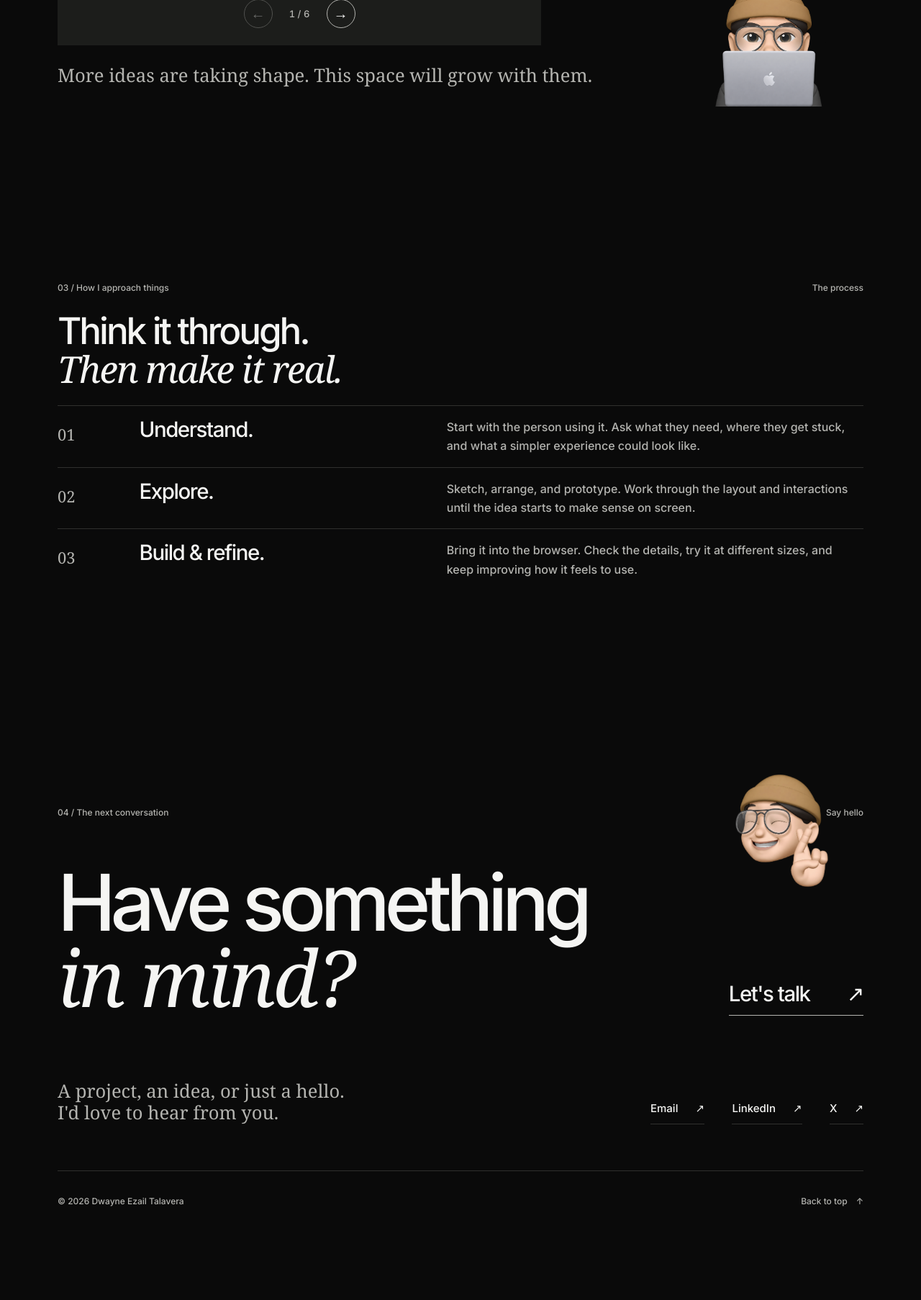
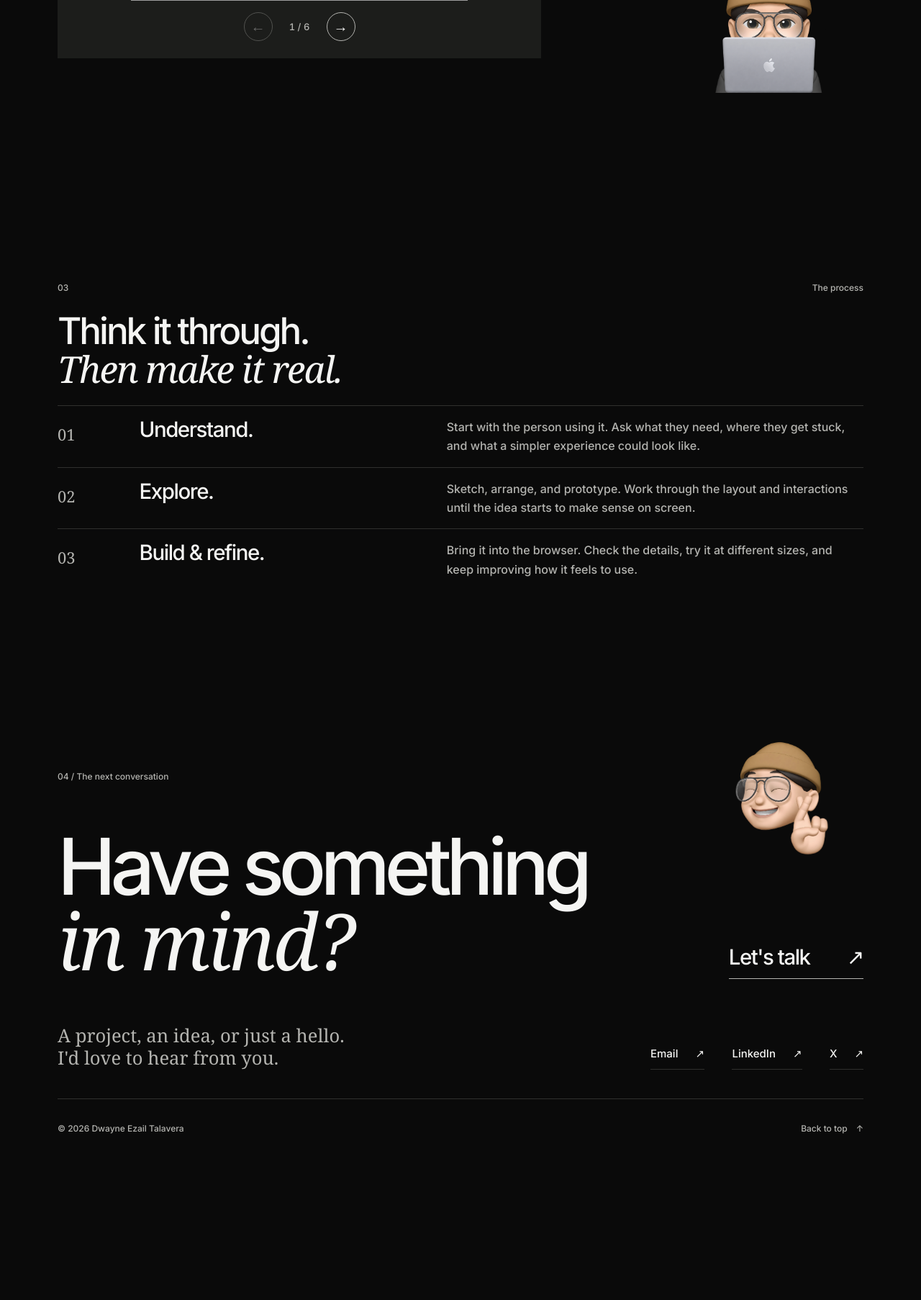
Before and after one commit to eziofonte/java-portfolio, a Spring Boot app: page /dwayne in a window 1280 px wide. Shown: the part 3543-5349 px from the top of the page at 72% size. After the commit the page ends 5118 px from the top, so only its background shows below. Run offline with Spring Boot 4, Linux system fonts and the light colour scheme; some web fonts are replaced; grey boxes are pictures that could not be loaded.

Commit message:
scroll progress and footer fix

```diff
--- a/src/main/resources/static/dwayne/style.css
+++ b/src/main/resources/static/dwayne/style.css
@@ -23,7 +23,8 @@ a:focus-visible, button:focus-visible { outline: 2px solid var(--foreground); ou
 ::selection { color: var(--background); background: var(--foreground); }
 .skip-link { position: fixed; top: 16px; left: 16px; z-index: 110; padding: 12px 18px; color: var(--background); background: var(--foreground); transform: translateY(-180%); }
 .skip-link:focus { transform: translateY(0); }
-.scroll-ruler { position: fixed; z-index: 6; left: clamp(16px, 2.6vw, 50px); top: 50%; width: 18px; height: 205px; transform: translateY(-50%); pointer-events: none; background: repeating-linear-gradient(to bottom, #353535 0 1px, transparent 1px 5.4px); }
+.scroll-ruler { position: fixed; z-index: 6; left: clamp(16px, 2.6vw, 50px); top: 50%; width: 18px; height: 205px; transform: translateY(-50%); pointer-events: none; opacity: 0; transition: opacity .2s ease; background: repeating-linear-gradient(to bottom, #353535 0 1px, transparent 1px 5.4px); }
+.scroll-ruler.is-visible { opacity: 1; }
 .scroll-ruler-fill { height: calc(var(--page-progress, 0) * 100%); background: repeating-linear-gradient(to bottom, var(--foreground) 0 1px, transparent 1px 5.4px); }
 .scroll-ruler-marker { position: absolute; left: 18px; top: calc(var(--page-progress, 0) * 100%); display: flex; align-items: center; gap: 5px; transform: translateY(-50%); font-size: 12px; line-height: 1; }
 .scroll-ruler-marker::before { content: ''; width: 17px; height: 1px; background: var(--foreground); }
@@ -130,7 +131,8 @@ html.is-entering { overflow: hidden; }
 .process-number { padding-top: 8px; color: var(--muted); font-family: 'Instrument Serif', Georgia, serif; font-size: 22px; }
 .process-list h3 { margin: 0; font-size: clamp(26px, 2.7vw, 50px); font-weight: 500; line-height: 1.15; letter-spacing: -.05em; }
 .process-list p { max-width: 560px; color: var(--muted); font-size: clamp(16px, 1.05vw, 20px); line-height: 1.65; }
-.contact-main { display: flex; justify-content: space-between; align-items: flex-end; gap: 32px; margin-bottom: clamp(56px, 7vw, 130px); }
+.contact-section { min-height: 0; padding-block: clamp(32px, 6vw, 64px); }
+.contact-main { display: flex; justify-content: space-between; align-items: flex-end; gap: 32px; margin-bottom: clamp(40px, 5vw, 72px); }
 .contact-main h2 { margin: 0; font-size: clamp(64px, 8.5vw, 164px); font-weight: 500; line-height: .95; letter-spacing: -.07em; }
 .contact-invitation { display: inline-flex; align-items: center; gap: clamp(24px, 4vw, 72px); padding-bottom: 12px; border-bottom: 1px solid var(--muted); white-space: nowrap; font-size: clamp(24px, 2.3vw, 44px); letter-spacing: -.05em; }
 .contact-invitation span { display: inline-block; transition: transform .3s; }
@@ -138,7 +140,7 @@ html.is-entering { overflow: hidden; }
 .contact-bottom { display: flex; align-items: flex-end; justify-content: space-between; flex-wrap: wrap; gap: 32px; }
 .contact-bottom > p { font-family: 'Instrument Serif', Georgia, serif; color: var(--muted); font-size: clamp(22px, 2vw, 36px); line-height: 1.2; }
 .footer-links { display: flex; gap: clamp(20px, 3vw, 56px); }
-.footer-colophon { display: flex; align-items: center; justify-content: space-between; gap: 20px; margin-top: 64px; padding-top: 20px; border-top: 1px solid var(--line); color: var(--muted); font-size: 12px; line-height: 1.4; }
+.footer-colophon { display: flex; align-items: center; justify-content: space-between; gap: 20px; margin-top: 40px; padding-top: 20px; border-top: 1px solid var(--line); color: var(--muted); font-size: 12px; line-height: 1.4; }
 .footer-colophon a { display: flex; align-items: center; gap: 12px; min-height: 44px; }
 .reveal-ready { opacity: 0; transform: translateY(30px); transition: opacity .8s ease, transform .8s cubic-bezier(.22, 1, .36, 1); }
 .reveal-ready.is-visible { opacity: 1; transform: translateY(0); }
@@ -202,12 +204,11 @@ html.is-entering { overflow: hidden; }
     .process-number { padding-top: 1px; }
     .contact-main { flex-direction: column; align-items: flex-start; gap: 40px; }
     .contact-main h2 { font-size: clamp(58px, 10vw, 90px); }
-    .contact-section { min-height: 100svh; }
     .work-laptop { position: static; width: 120px; margin: 12px 0 0 auto; }
     .contact-peace { top: -90px; width: 110px; }
     .contact-bottom { align-items: flex-start; flex-direction: column; }
     .footer-links { width: 100%; justify-content: space-between; gap: 16px; }
-    .footer-colophon { font-size: 10px; margin-top: 48px; }
+    .footer-colophon { font-size: 10px; margin-top: 32px; }
 }
 @media (max-width: 420px) {
     .hero { min-height: max(100svh, calc(25svh + 65px + 83vw + 180px)); }
@@ -218,6 +219,7 @@ html.is-entering { overflow: hidden; }
 }
 @media (prefers-reduced-motion: reduce) {
     html { scroll-behavior: auto; }
+    .scroll-ruler { transition: none; }
     .entrance-loader { display: none !important; }
     .hero-title, .portrait-frame, .portrait, .title-line > span { transform: none !important; opacity: 1 !important; animation: none !important; transition: none !important; }
     .hero-contact a > span:last-child::after { transition: none; }
--- a/src/main/resources/templates/dwayne/index.html
+++ b/src/main/resources/templates/dwayne/index.html
@@ -7,7 +7,7 @@
     <meta name="description" content="Dwayne Ezail Talavera — student and UI/UX designer exploring thoughtful interfaces, design, and code.">
     <link rel="preconnect" href="https://fonts.googleapis.com">
     <link rel="preconnect" href="https://fonts.gstatic.com" crossorigin>
-    <link rel="stylesheet" href="/dwayne/style.css?v=portfolio-17" th:href="@{/dwayne/style.css(v='portfolio-17')}">
+    <link rel="stylesheet" href="/dwayne/style.css?v=portfolio-18" th:href="@{/dwayne/style.css(v='portfolio-18')}">
     <script src="/dwayne/project-carousel.js" th:src="@{/dwayne/project-carousel.js}" defer></script>
     <script>
         // Activate only with JavaScript; always uncover the page if initialization fails.
@@ -87,7 +87,7 @@
         <section class="page-section about-section" id="about" aria-labelledby="about-title">
           <div class="section-content">
             <div class="section-heading" data-reveal>
-                <p class="eyebrow"><span>01 / A little context</span><span>About me</span></p>
+                <p class="eyebrow"><span>01</span><span>About me</span></p>
                 <h2 class="statement" id="about-title">Curious mind.<br>A thing for <em>good design.</em></h2>
                 <img class="decoration about-idea" src="/dwayne/assets/IMG_9906-transparent.png" th:src="@{/dwayne/assets/IMG_9906-transparent.png}" alt="" aria-hidden="true" loading="lazy">
             </div>
@@ -105,7 +105,7 @@
         <section class="page-section work-section" id="work" aria-labelledby="work-title">
           <div class="section-content">
             <div class="section-heading" data-reveal>
-                <p class="eyebrow"><span>02 / From idea to screen</span><span>Selected work</span></p>
+                <p class="eyebrow"><span>02</span><span></span></p>
                 <h2 class="statement" id="work-title">Made to <em>be explored.</em></h2>
             </div>
             <article class="featured-project">
@@ -131,7 +131,7 @@
                     </div>
                 </div>
             </article>
-            <p class="work-footnote" data-reveal>More ideas are taking shape. This space will grow with them.</p>
+            <p class="work-footnote" data-reveal></p>
             <img class="decoration work-laptop" src="/dwayne/assets/IMG_9901-transparent.png" th:src="@{/dwayne/assets/IMG_9901-transparent.png}" alt="" aria-hidden="true" loading="lazy">
           </div>
         </section>
@@ -139,7 +139,7 @@
         <section class="page-section approach-section" id="approach" aria-labelledby="approach-title">
           <div class="section-content">
             <div class="section-heading" data-reveal>
-                <p class="eyebrow"><span>03 / How I approach things</span><span>The process</span></p>
+                <p class="eyebrow"><span>03</span><span>The process</span></p>
                 <h2 class="statement" id="approach-title">Think it through.<br><em>Then make it real.</em></h2>
             </div>
             <ol class="process-list">
@@ -153,7 +153,7 @@
         <footer class="page-section contact-section" id="contact" aria-labelledby="contact-title">
           <div class="section-content">
             <img class="decoration contact-peace" src="/dwayne/assets/IMG_9899-transparent.png" th:src="@{/dwayne/assets/IMG_9899-transparent.png}" alt="" aria-hidden="true" loading="lazy">
-            <p class="eyebrow" data-reveal><span>04 / The next conversation</span><span>Say hello</span></p>
+            <p class="eyebrow" data-reveal><span>04 / The next conversation</span><span></span></p>
             <div class="contact-main" data-reveal>
                 <h2 id="contact-title">Have something<br><em>in mind?</em></h2>
                 <a class="contact-invitation" href="mailto:dwayneezailbusiness@gmail.com">Let's talk <span aria-hidden="true">↗</span></a>
@@ -184,7 +184,7 @@
 
             main.inert = true;
             const word = loader.querySelector('.loader-word');
-            const greetings = ['Hello', 'Bonjour', 'Kumusta', 'Olá', 'Nǐ hǎo', 'Namaste', 'Ciao', 'Welcome'];
+            const greetings = ['Hello', 'Kumusta', 'Bonjour', 'Olá', 'Nǐ hǎo', 'Namaste', 'Ciao', 'Welcome'];
             const timers = [];
             let finished = false;
             const finish = () => {
@@ -220,6 +220,7 @@
             const skills = document.querySelector('.skills');
             const skillsHeading = document.querySelector('.skills-heading');
             const skillWords = [...document.querySelectorAll('.skill-word')];
+            const scrollRuler = document.querySelector('.scroll-ruler');
             const scrollMarker = document.querySelector('.scroll-ruler-marker');
             let activeSkill = null;
             let frame = 0;
@@ -234,11 +235,12 @@
                 root.style.setProperty('--page-progress', pageProgress);
                 scrollMarker.textContent = Math.round(pageProgress * 100);
                 skills.classList.toggle('is-animated', !motion.matches);
+                const bounds = skills.getBoundingClientRect();
+                scrollRuler.classList.toggle('is-visible', bounds.top <= window.innerHeight / 2);
                 if (motion.matches) {
                     skillWords.forEach(item => item.style.removeProperty('opacity'));
                     return;
                 }
-                const bounds = skills.getBoundingClientRect();
                 if (bounds.top < window.innerHeight && bounds.bottom > 0) {
                     const heading = skillsHeading.getBoundingClientRect();
                     const center = heading.top + heading.height / 2;
```
